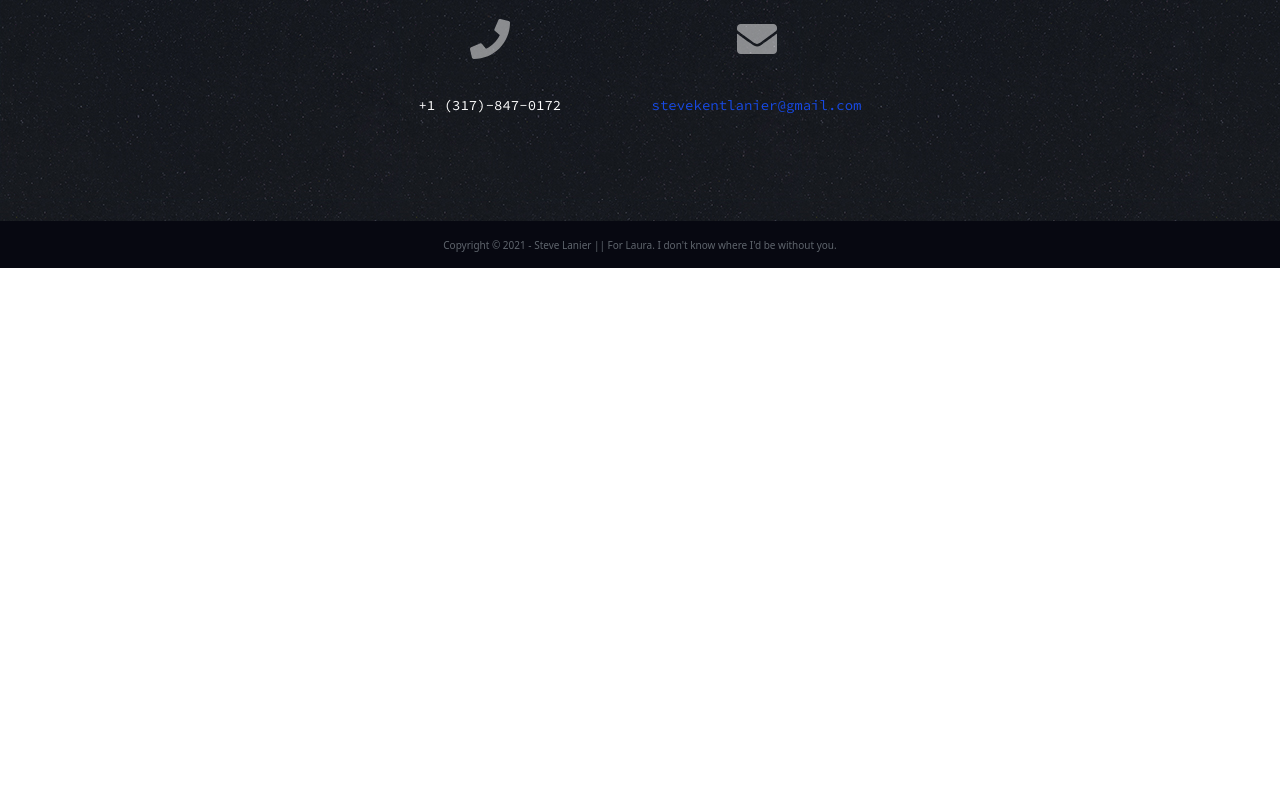
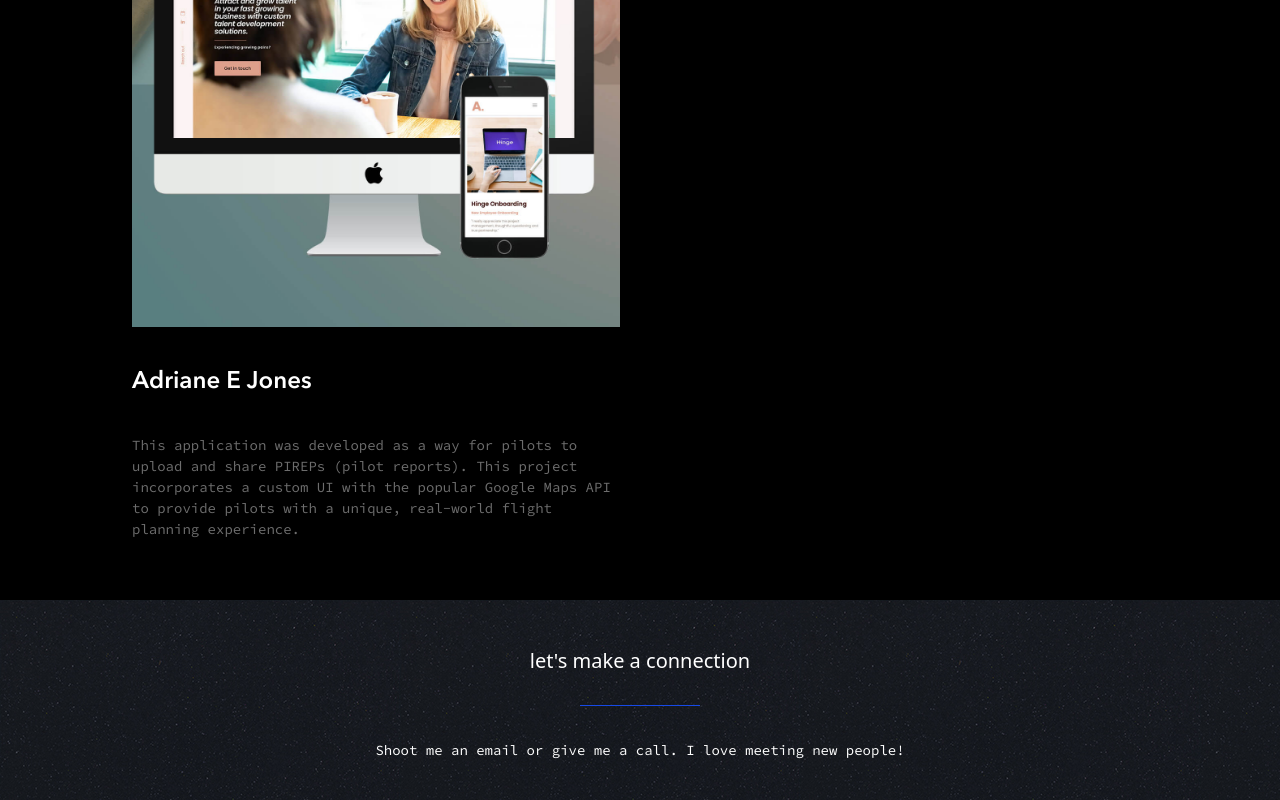
Before and after one commit to sklanier/Portfolio, a Next.js app: page / in a window 1280 px wide. Shown: the part 5528-6328 px from the top of the page. Before the commit the page ends 5796 px from the top, so only its background shows below. Built offline with nearby package versions, Linux system fonts and the light colour scheme.

Commit message:
project data added

```diff
--- a/components/Nav.js
+++ b/components/Nav.js
@@ -6,8 +6,6 @@ const navStyles = {
     alignItems: 'center'
   }
 }
-
-//maybe blank spaces don't get counted
 
 const Nav = () => (
   <nav id="nav" className="transition duration-500 z-10 bg-transparent fixed top-0 left-0 right-0">
--- a/data/project_data.js
+++ b/data/project_data.js
@@ -133,5 +133,22 @@ export const project_data = [
         repo: 'https://github.com/labs13-intelliflight',
         image: '/assets/img/portfolio/fullsize/AdrianeJones.jpg'
     },
+    {
+        id: 8,
+        title: 'Adriane E Jones',
+        date: 'May 2020',
+        desc: 'This application was developed as a way for pilots to upload and share PIREPs (pilot reports). This project incorporates a custom UI with the popular Google Maps API to provide pilots with a unique, real-world flight planning experience.',
+        tech: [
+            'Google Maps API',
+            'ReactJS',
+            'Auth0',
+            'Render',
+            'PostgreSQL',
+            'NodeJS'
+        ],
+        link: 'https://www.intelliflight.app/',
+        repo: 'https://github.com/labs13-intelliflight',
+        image: '/assets/img/portfolio/fullsize/AdrianeJones.jpg'
+    },
 
 ]
```
